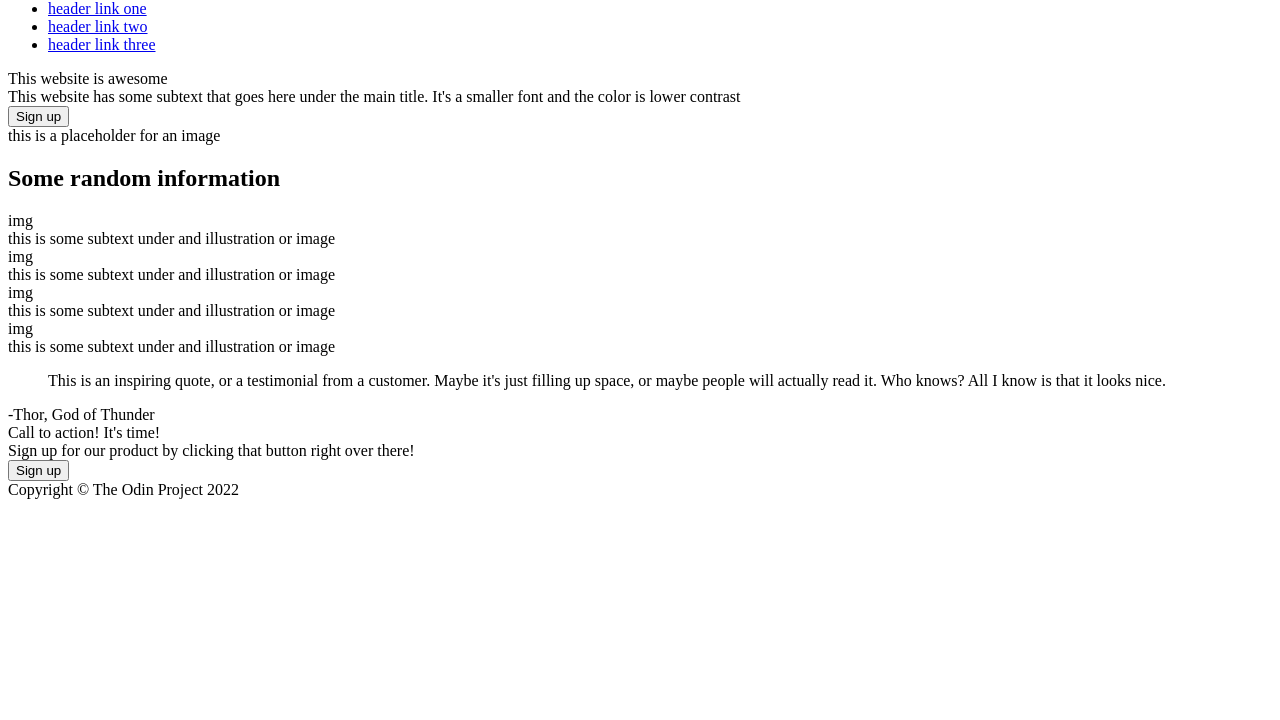
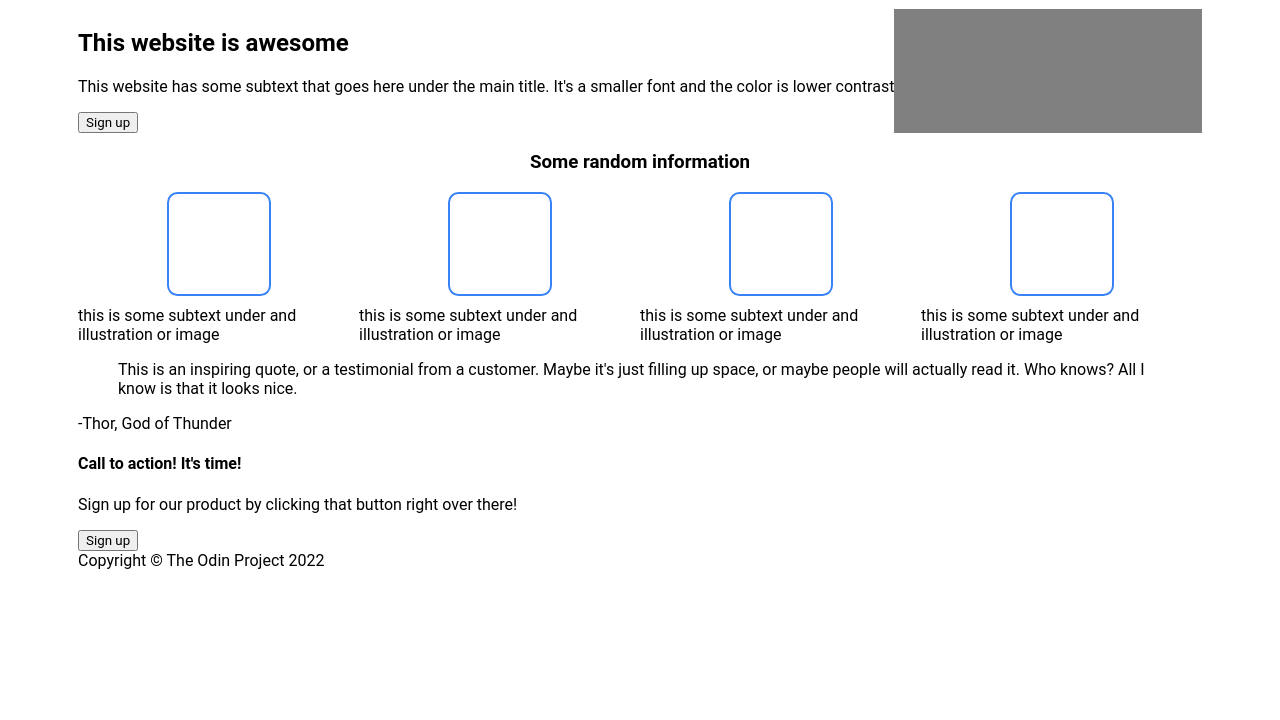
Before and after one commit to eboutte97/landing-page, a plain HTML site: page index.html in a window 1280 px wide. Shown: the part 80-800 px from the top of the page. Drawn offline with Linux system fonts and the light colour scheme.

Commit message:
Add flexbox to body  and structure vertically

```diff
--- a/index.html
+++ b/index.html
@@ -5,8 +5,7 @@
     <meta http-equiv="X-UA-Compatible" content="IE=edge">
     <meta name="viewport" content="width=device-width, initial-scale=1.0">
     <title>Evan's Landing Page</title>
-
-    <link rel="stylesheet" ref="styles.css">
+    <link rel="stylesheet" type="text/css" href="styles.css">
 </head>
 
 <body>
@@ -24,36 +23,48 @@
    </header>
 
    <div class="hero">
-    <div>This website is awesome</div>
-    <div>This website has some subtext that goes here under the main title. It's a smaller font and the color is lower contrast</div>
+    <div class="awesome">
+      <h2>This website is awesome</h2>
+      <p>This website has some subtext that goes here under the main title. It's a smaller font and the color is lower contrast</p>
       <button>Sign up</button>
-    <div>this is a placeholder for an image</div>
+    </div>
+    <div class="place-img">
+      <div></div>
+    </div>
    </div>
 
    <div class="content-cards">
-    <h2>Some random information</h2>
+    <h3>Some random information</h3>
     <div class="img-cards">
-      <div class="image">img</div>
+      <div class="card">
+        <div class="img"></div>
         <figcaption>this is some subtext under and illustration or image</figcaption>
-      <div class="image">img</div>
+      </div>
+      <div class="card">
+        <div class="img"></div>
         <figcaption>this is some subtext under and illustration or image</figcaption>
-      <div class="image">img</div>
+      </div>
+      <div class="card">
+        <div class="img"></div>
         <figcaption>this is some subtext under and illustration or image</figcaption>
-      <div class="image">img</div>
+      </div>
+      <div class="card">
+        <div class="img"></div>
         <figcaption>this is some subtext under and illustration or image</figcaption>
+      </div>
       </div>
    </div>
 
    <div class="content-quote">
     <blockquote>
-      <div>This is an inspiring quote, or a testimonial from a customer. Maybe it's just filling up space, or maybe people will actually read it. Who knows? All I know is that it looks nice.</div>
+      <p>This is an inspiring quote, or a testimonial from a customer. Maybe it's just filling up space, or maybe people will actually read it. Who knows? All I know is that it looks nice.</p>
     </blockquote>
     <figcaption>-Thor, God of Thunder</figcaption>
    </div>
 
    <div class="action-card">
-    <div>Call to action! It's time!</div>
-    <div>Sign up for our product by clicking that button right over there!</div>
+    <h4>Call to action! It's time!</h4>
+    <p>Sign up for our product by clicking that button right over there!</p>
     <button>Sign up</button>
    </div>
 
--- a/styles.css
+++ b/styles.css
@@ -1,3 +1,57 @@
+* {
+    font-family: "Roboto", Helvetica, sans-serif;
+}
+
 body {
-    background-color: pink;
+    display: flex;
+    flex-direction: column;
+    padding: 0 70px;
 }
+
+header {
+    display: flex;
+    justify-content: space-between;
+    align-items: center;
+}
+
+.hero {
+    display: flex;
+}
+
+ul {
+    list-style: none;
+    display: flex;
+    gap: 16px;
+}
+
+.place-img {
+    display: flex;
+    background-color: grey;
+    align-items: center;
+    flex: 1 0 auto;
+    width: 300px;
+}
+
+.content-cards {
+    display: flex;
+    flex-direction: column;
+    align-items: center;
+}
+
+.img-cards {
+    display: flex;
+}
+
+.card {
+    display: flex;
+    flex-direction: column;
+    align-items: center;
+}
+
+.img {
+    width: 100px;
+    height: 100px;
+    border: solid #3882F6 2px;
+    border-radius: 10%;
+    margin-bottom: 10px;
+}
```
Lines whose indentation alone changed are shown as unchanged.
